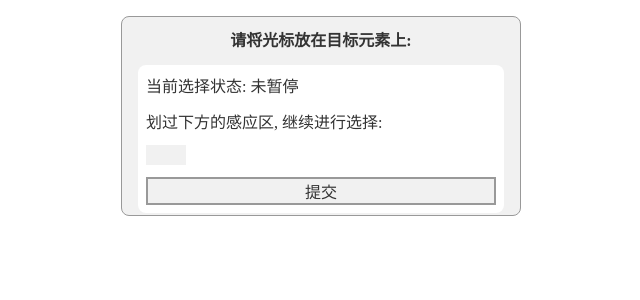
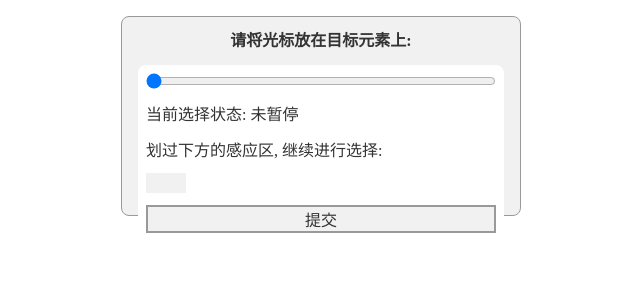
Before and after one commit to HHsomeHand/monkey-spyxx-lib, a React app: page / in a window 1280 px wide. Shown: the top 300 px of the page, without its empty margins (319-959 px from the left). Built offline with nearby package versions, Linux system fonts and the light colour scheme; the HTML template or start-up script is replaced by a standard one.

Commit message:
feat: UserSelectorDisplayer 实现了拖拽选取范围的功能

```diff
--- a/src/components/dialog/UserSelectDialog/c-cpns/CornSelectorDisplayer/index.tsx
+++ b/src/components/dialog/UserSelectDialog/c-cpns/CornSelectorDisplayer/index.tsx
@@ -10,6 +10,7 @@ export interface CornSelectorDisplayerRef {
 interface CornSelectorDisplayerProps {
     className?: string,
     currSelectorArr: string[],
+    onCurrElChange: (el: HTMLElement) => void,
     ref: React.MutableRefObject<CornSelectorDisplayerRef | undefined>
 }
 
@@ -21,22 +22,20 @@ export const CornSelectorDisplayer = memo((
         ref
     } = props;
 
-    const [showIndex, setShowIndex] = useState(-1);
+    const [showIndex, setShowIndex] = useState(propCurrSelectorArr.length - 1);
 
-    let showLength = propCurrSelectorArr.length;
+    useEffect(() => {
+        setShowIndex(propCurrSelectorArr.length - 1);
+    }, [propCurrSelectorArr]);
 
-    let showList = propCurrSelectorArr;
+    let showList = propCurrSelectorArr.slice(0, showIndex + 1);
 
-    if (showIndex !== -1) {
-        showList = propCurrSelectorArr.slice(0, showIndex + 1);
-
-        showLength = showIndex + 1;
+    function getSelector() {
+        return showList.join(" > ");
     }
 
     useImperativeHandle(ref, () => ({
-        getSelector() {
-            return showList.join(" > ");
-        }
+        getSelector
     }), [showList]);
 
 
@@ -56,7 +55,7 @@ export const CornSelectorDisplayer = memo((
                                 <React.Fragment key={selector}>
                                     <CornButton onClick={onSelectorClick}>{selector}</CornButton>
                                     {
-                                        index < showLength - 1 && (
+                                        index < showIndex && (
                                             <div className="mx-1">&gt;</div>
                                         )
                                     }
@@ -66,8 +65,41 @@ export const CornSelectorDisplayer = memo((
                     }
                 </section>
             }
+
+            <_Slide/>
         </>
     )
+
+    function _Slide() {
+        function onChange(newShowIndex: number) {
+            setShowIndex(newShowIndex);
+        }
+
+        useEffect(() => {
+            const selector = getSelector();
+
+            if (!selector) return;
+
+            const el = document.querySelector(selector);
+
+            console.log(el);
+
+            if (!el) return;
+
+            props.onCurrElChange(el as HTMLElement);
+        }, [showIndex]);
+
+        return (
+            <input
+                type="range"
+                min="0"
+                max={propCurrSelectorArr.length - 1}
+                step="1"
+                value={showIndex}
+                onChange={e => onChange(Number(e.target.value))}
+            />
+        )
+    }
 });
 
 export default CornSelectorDisplayer;
--- a/src/components/dialog/UserSelectDialog/index.tsx
+++ b/src/components/dialog/UserSelectDialog/index.tsx
@@ -154,9 +154,19 @@ export const UserSelectDialog = memo((
     );
 
     function _DialogBody() {
+        function onCurrElChange(el: HTMLElement) {
+            if (isPauseSelected) {
+                setCurrSelectedEl(el);
+            }
+        }
+
         return  (
             <>
-                <CornSelectorDisplayer ref={selectorDisplayerRef} currSelectorArr={currSelectorArr}/>
+                <CornSelectorDisplayer
+                    ref={selectorDisplayerRef}
+                    currSelectorArr={currSelectorArr}
+                    onCurrElChange={onCurrElChange}
+                />
 
                 <p>
                     当前选择状态: {isPauseSelected ? "暂停" : "未暂停"}
--- a/src/utils/makeDraggableV2.ts
+++ b/src/utils/makeDraggableV2.ts
@@ -33,8 +33,8 @@ export function makeDraggable(Ele: HTMLElement, callback: (x: number, y: number)
     const cancelMouseDown = makeEventListener(
         "mousedown",
         (event) => {
-            event.stopPropagation();
-            event.preventDefault();
+            // event.stopPropagation();
+            // event.preventDefault();
 
             isDragging = true;
 
@@ -48,11 +48,11 @@ export function makeDraggable(Ele: HTMLElement, callback: (x: number, y: number)
     );
     cancelCallbackArr.push(cancelMouseDown);
 
-    Ele.onclick = (event) => event.stopPropagation();
+    // Ele.onclick = (event) => event.stopPropagation();
 
     const cancelMouseUp = makeEventListener("mouseup", (event) => {
-        event.stopPropagation();
-        event.preventDefault();
+        // event.stopPropagation();
+        // event.preventDefault();
         isDragging = false;
 
         Ele.style.cursor = "grab";
@@ -61,8 +61,8 @@ export function makeDraggable(Ele: HTMLElement, callback: (x: number, y: number)
     cancelCallbackArr.push(cancelMouseUp);
 
     const cancelMouseMove = makeEventListener("mousemove", (event) => {
-        event.stopPropagation();
-        event.preventDefault();
+        // event.stopPropagation();
+        // event.preventDefault();
         if (!isDragging) return;
 
         const dx = event.clientX - startX;
```
